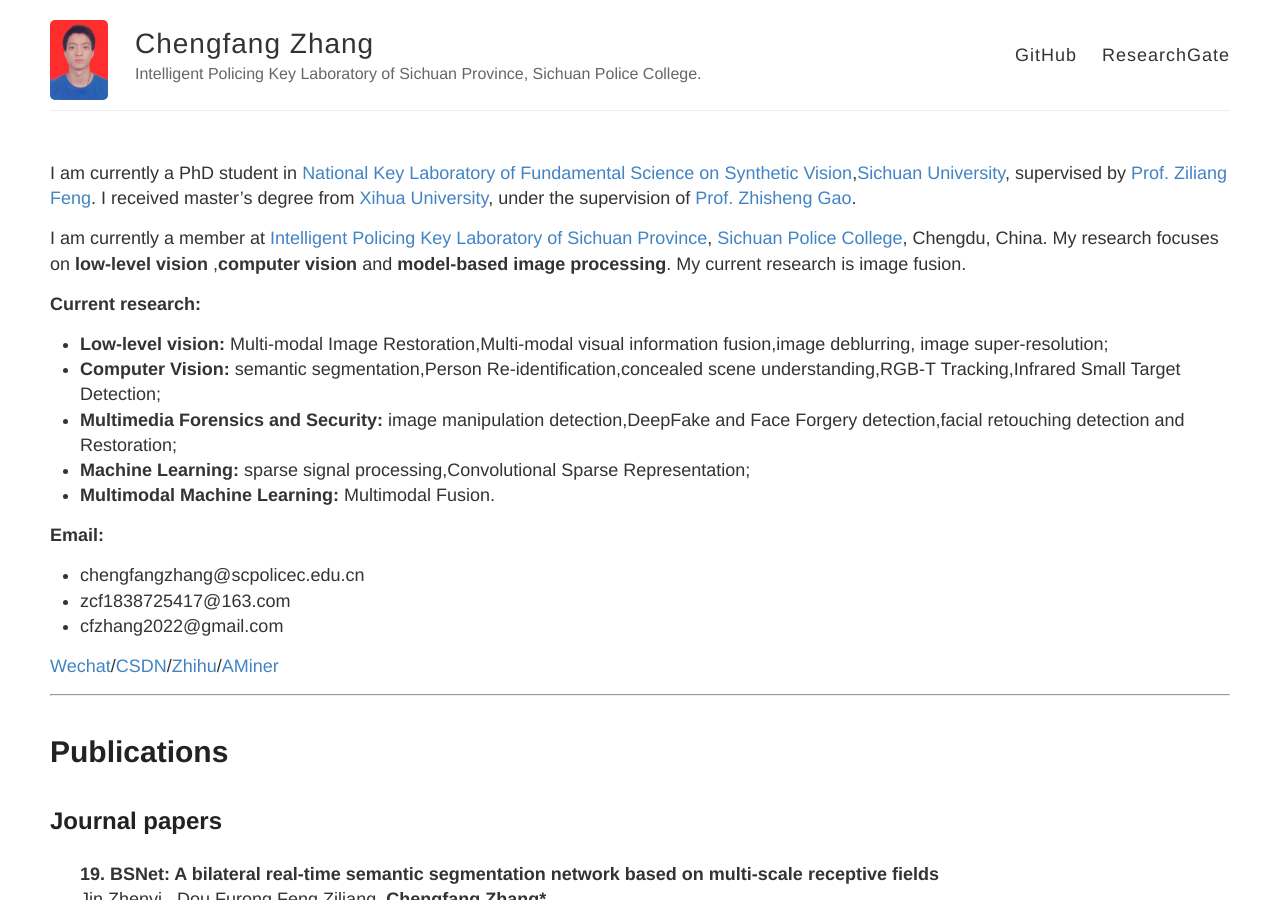
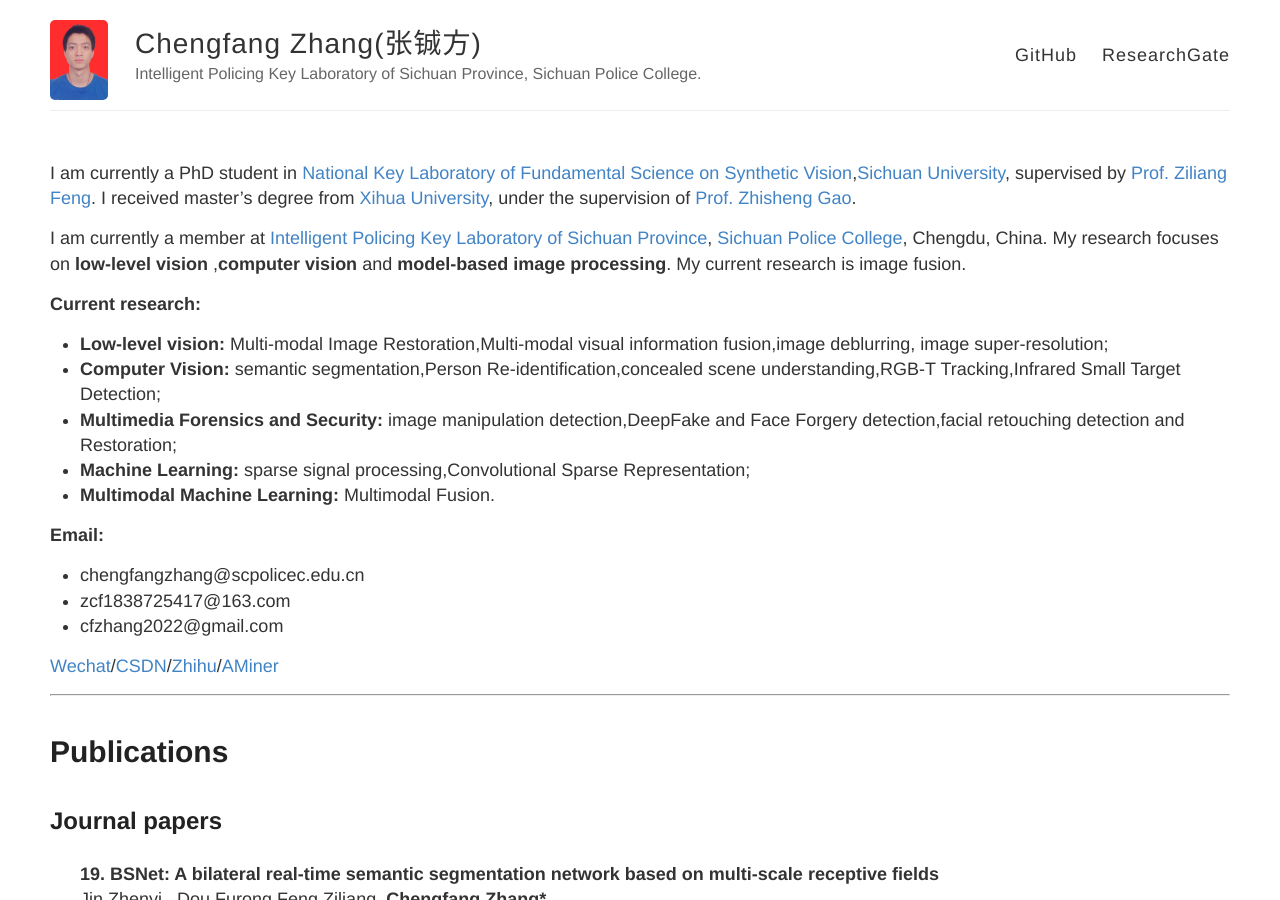
Before and after one commit to ChengfangZhang117/ChengfangZhang117.github.io, a Jekyll site: the page built from index.md, in a window 1280 px wide and 900 px high. Built offline with Jekyll 4.4.1, drawn with Linux system fonts in a browser that asks for light colours; our own code applies the rules of GitHub Pages for plain Markdown files.

Commit message:
_config.yml

```diff
--- a/_config.yml
+++ b/_config.yml
@@ -3,7 +3,7 @@
 #
 
 # Name of your site (displayed in the header)
-name: Chengfang Zhang
+name: Chengfang Zhang(张铖方)
 
 # Short bio or description (displayed in the header)
 description: Intelligent Policing Key Laboratory of Sichuan Province, Sichuan Police College.
```
